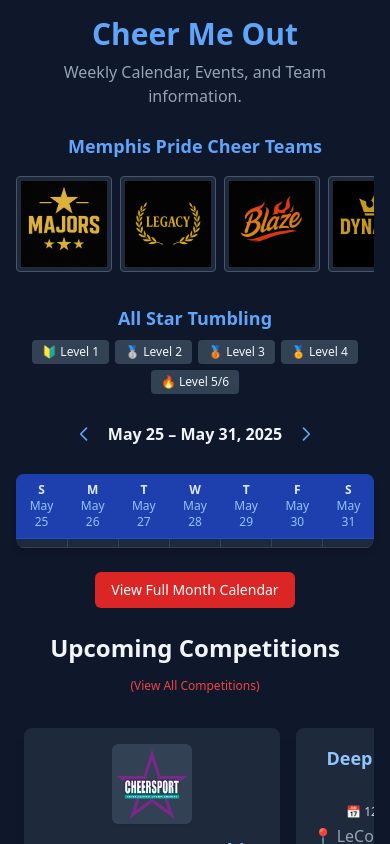
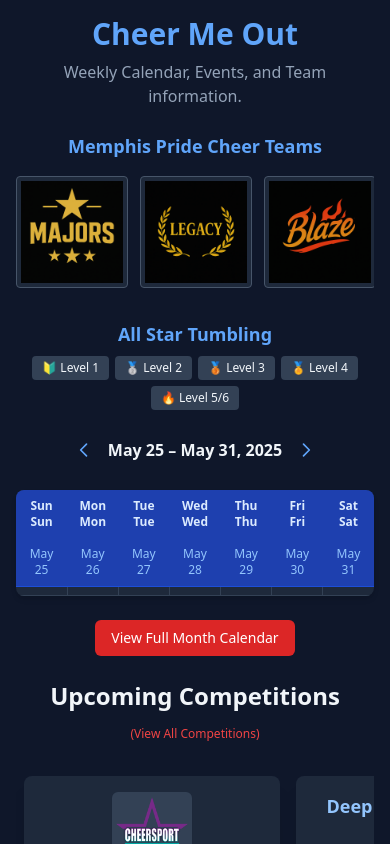
Before and after one commit to NoahKyoot/Cheer-me-out, a React (Vite) app: page / in a window 390 px wide. Shown: the top 844 px of the page. Built offline with nearby package versions, Linux system fonts and the light colour scheme.

Commit message:
Update HomePage.jsx
Change width of weekly calendar

```diff
--- a/src/HomePage.jsx
+++ b/src/HomePage.jsx
@@ -1,12 +1,11 @@
 import React, { useState, useEffect } from 'react';
 import { Link, useNavigate } from 'react-router-dom';
-import { addDays, format, startOfWeek, parse, isFuture, compareAsc } from 'date-fns';
+import { addDays, format, startOfWeek, parse, isFuture, compareAsc, endOfDay } from 'date-fns'; // Added endOfDay for clarity if needed, though not used directly in weekEnd calc
 import { allCompetitions } from './data/competitionsData'; // Ensure this path is correct
 
 // Helper function to shorten time display
 const formatTimeShorter = (timeString) => {
-  if (!timeString || !timeString.includes(' – ')) return timeString; // Basic validation or fallback
-
+  if (!timeString || !timeString.includes(' – ')) return timeString;
   const parts = timeString.split(' – ');
   const startTimePart = parts[0].replace(':00', '').trim(); // "5 PM" or "10 AM"
   const endTimePart = parts[1].replace(':00', '').trim();   // "6 PM" or "11 AM"
@@ -23,11 +22,10 @@ const formatTimeShorter = (timeString) => {
     if (startPeriod === endPeriod) {
       return `${startHour}-${endHour}${endPeriod}`; // e.g., "5-6pm" or "10-11am"
     } else {
-      // Handles cases like "11 AM - 1 PM" -> "11am-1pm"
       return `${startHour}${startPeriod}-${endHour}${endPeriod}`;
     }
   }
-  return timeString; // Fallback to original if regex match fails
+  return timeString; // Fallback
 };
 
 export default function HomePage() {
@@ -95,30 +93,27 @@ export default function HomePage() {
   };
 
   return (
-    <main className="min-h-screen p-4 md:p-6 bg-slate-900 text-slate-200"> {/* Adjusted padding for small screens */}
-      <header className="text-center mb-6 md:mb-8"> {/* Adjusted margin for small screens */}
+    <main className="min-h-screen p-4 md:p-6 bg-slate-900 text-slate-200">
+      <header className="text-center mb-6 md:mb-8">
         <h1 className="text-3xl md:text-4xl font-bold text-blue-400 mb-2">Cheer Me Out</h1>
         <p className="text-md md:text-lg text-slate-400">Weekly Calendar, Events, and Team information.</p>
       </header>
 
-      <div className="max-w-7xl mx-auto space-y-6 md:space-y-8"> {/* Adjusted spacing */}
+      <div className="max-w-7xl mx-auto space-y-6 md:space-y-8">
 
-        {/* Button Filters Section */}
         <div className="space-y-6">
-          {/* Teams Filters */}
           <div className="text-center">
             <h3 className="text-lg md:text-xl font-semibold text-blue-400 mb-1">
               <Link to="/teams" className="hover:text-blue-300 hover:underline transition-colors duration-150 ease-in-out">
                 Memphis Pride Cheer Teams
               </Link>
             </h3>
-            <div className="flex items-center overflow-x-auto py-2 gap-2 sm:gap-3 md:flex-wrap md:justify-center md:overflow-x-visible md:gap-4 mt-2 md:mt-3">
+            <div className="flex items-center overflow-x-auto py-2 gap-3 sm:flex-wrap sm:justify-center sm:overflow-x-visible sm:gap-4 mt-2 md:mt-3">
               {teamPractice.map((teamInfo) => (
                 <button
                   key={teamInfo.team}
                   onClick={() => toggleTeam(teamInfo.team)}
-                  // Responsive sizing for team image buttons maintained
-                  className={`flex-shrink-0 rounded overflow-hidden w-24 h-24 sm:w-24 sm:h-24 border hover:shadow-lg focus:outline-none flex items-center justify-center p-1 transition-all duration-150 ease-in-out ${
+                  className={`flex-shrink-0 rounded overflow-hidden w-28 h-28 sm:w-24 sm:h-24 border hover:shadow-lg focus:outline-none flex items-center justify-center p-1 transition-all duration-150 ease-in-out ${
                     visibleTeams.has(teamInfo.team)
                       ? 'ring-4 ring-red-500 ring-inset bg-slate-700 border-red-500'
                       : 'bg-slate-800 border-slate-600 hover:border-red-500'
@@ -134,7 +129,7 @@ export default function HomePage() {
               ))}
             </div>
           </div>
-          {/* Tumbling Filters */}
+
           <div className="text-center">
             <h3 className="text-lg md:text-xl font-semibold text-blue-400 mb-2 md:mb-3">
               <Link to="/tumbling-levels" className="hover:text-blue-300 hover:underline transition-colors">
@@ -142,13 +137,13 @@ export default function HomePage() {
               </Link>
             </h3>
             <div className="flex items-center justify-center gap-2 sm:gap-3 md:gap-4">
-              <img src="/images/Levelup.png" alt="Level Up Logo" className="w-20 h-20 sm:w-24 sm:h-24 object-contain flex-shrink-0 hidden sm:block" /> {/* Hide on xs, show on sm+ */}
-              <div className="flex flex-wrap justify-center gap-1.5 sm:gap-2"> {/* Smaller gap for buttons */}
+              <img src="/images/Levelup.png" alt="Level Up Logo" className="w-20 h-20 sm:w-24 sm:h-24 object-contain flex-shrink-0 hidden sm:block" />
+              <div className="flex flex-wrap justify-center gap-1.5 sm:gap-2">
                 {Object.keys(levelIcons).map((lvl) => (
                   <button
                     key={lvl}
                     onClick={() => toggleLevel(lvl)}
-                    className={`px-2.5 py-1 sm:px-3 sm:py-1.5 rounded text-xs sm:text-sm transition-colors ${ /* Adjusted padding & font */
+                    className={`px-2.5 py-1 sm:px-3 sm:py-1.5 rounded text-xs sm:text-sm transition-colors ${
                       visibleLevels.has(lvl)
                         ? 'bg-red-600 text-white'
                         : 'bg-slate-700 text-slate-100 hover:bg-slate-600'
@@ -158,13 +153,12 @@ export default function HomePage() {
                   </button>
                 ))}
               </div>
-              <img src="/images/Levelup.png" alt="Level Up Logo" className="w-20 h-20 sm:w-24 sm:h-24 object-contain flex-shrink-0 hidden sm:block" /> {/* Hide on xs, show on sm+ */}
+              <img src="/images/Levelup.png" alt="Level Up Logo" className="w-20 h-20 sm:w-24 sm:h-24 object-contain flex-shrink-0 hidden sm:block" />
             </div>
           </div>
         </div>
 
-        {/* Week Navigation */}
-        <div className="flex items-center justify-center gap-2 sm:gap-3 md:gap-6 mb-3 md:mb-4">
+        <div className="flex items-center justify-center gap-2 sm:gap-3 md:gap-6">
           <button
             onClick={() => setWeekOffset(weekOffset - 1)}
             className="p-1.5 sm:p-2 rounded-full hover:bg-slate-700 focus:bg-slate-600 focus:outline-none transition-colors"
@@ -196,15 +190,14 @@ export default function HomePage() {
           </button>
         </div>
 
-        {/* Calendar Table */}
         <div className="overflow-x-auto bg-slate-800 rounded-lg shadow-md">
-            <table className="min-w-full border-collapse">
+            <table className="table-fixed w-full border-collapse"> {/* Applied table-fixed and w-full for responsive fixed columns */}
               <thead>
                 <tr className="bg-blue-800">
                   {daysOfWeek.map((day, idx) => (
-                    <th key={day} className="p-2 sm:p-3 text-center sm:text-left text-xs sm:text-sm font-semibold text-blue-100 border-b border-blue-700">
-                      <span className="hidden sm:inline">{day}</span>
-                      <span className="sm:hidden">{day.substring(0,1)}</span> {/* Abbreviate for xs screens */}
+                    <th key={day} className="w-1/7 sm:w-44 p-2 text-center align-top text-xs sm:text-sm font-semibold text-blue-100 border-b border-blue-700"> {/* Responsive width for TH */}
+                      <span className="block sm:inline">{day}</span>
+                      <span className="block sm:hidden text-xxs">{day.substring(0,3)}</span> {/* Abbreviate for xs screens */}
                       <br />
                       <span className="text-xxs sm:text-xs text-blue-300 font-normal">{getDateForDay(idx)}</span>
                     </th>
@@ -214,23 +207,23 @@ export default function HomePage() {
               <tbody>
                 <tr>
                   {daysOfWeek.map((day, dayIndex) => (
-                    <td key={day} className={`align-top p-1 sm:p-2 border border-slate-700 w-1/7 ${dayIndex === 0 ? 'border-l-0' : ''} ${dayIndex === daysOfWeek.length - 1 ? 'border-r-0' : ''}`}>
-                      <ul className="space-y-1.5 sm:space-y-2">
+                    <td key={day} className={`align-top p-1 sm:p-1.5 border border-slate-700 ${dayIndex === 0 ? 'border-l-0' : ''} ${dayIndex === daysOfWeek.length - 1 ? 'border-r-0' : ''}`}>
+                      <ul className="space-y-1 sm:space-y-1.5">
                         {visibleLevels.size > 0 && tumblingSchedule.some((entry) => entry.day === day && visibleLevels.has(entry.level)) && (
-                          <li className="bg-slate-700 shadow-sm p-1 sm:p-1.5 rounded"> {/* Adjusted padding */}
+                          <li className="bg-slate-700 shadow-sm p-1 sm:p-1.5 rounded">
                             <p className="text-blue-300 font-semibold text-xs sm:text-sm mb-0.5">All Star Tumbling</p>
                             {tumblingSchedule.filter((entry) => entry.day === day && visibleLevels.has(entry.level)).map((entry, idx) => (
-                              <div key={`tum-${idx}-${day}`} className="text-xxs sm:text-xs text-slate-300 leading-tight"> {/* Adjusted font size & leading */}
+                              <div key={`tum-${idx}-${day}`} className="text-[10px] sm:text-xs text-slate-300 leading-tight"> {/* Adjusted font size */}
                                 {levelIcons[entry.level]} {entry.level}: {formatTimeShorter(entry.time)}
                               </div>
                             ))}
                           </li>
                         )}
                         {visibleTeams.size > 0 && teamPractice.some((entry) => entry.days.includes(day) && visibleTeams.has(entry.team)) && (
-                          <li className="bg-slate-700 shadow-sm p-1 sm:p-1.5 rounded"> {/* Adjusted padding */}
+                          <li className="bg-slate-700 shadow-sm p-1 sm:p-1.5 rounded">
                             <p className="text-blue-300 font-semibold text-xs sm:text-sm mb-0.5">Team Practices</p>
                             {teamPractice.filter((entry) => entry.days.includes(day) && visibleTeams.has(entry.team)).map((entry, idx) => (
-                              <div key={`team-${idx}-${day}`} className="text-xxs sm:text-xs text-slate-300 leading-tight"> {/* Adjusted font size & leading */}
+                              <div key={`team-${idx}-${day}`} className="text-[10px] sm:text-xs text-slate-300 leading-tight"> {/* Adjusted font size */}
                                 {teamIcons[entry.team] && <span className="mr-0.5 sm:mr-1">{teamIcons[entry.team]}</span>}
                                 {entry.team}: {formatTimeShorter('6:00 PM – 8:00 PM')}
                               </div>
@@ -245,7 +238,6 @@ export default function HomePage() {
             </table>
         </div>
 
-        {/* "View Full Month Calendar" Button */}
         <div className="text-center">
           <button
             onClick={handleShowMonth}
@@ -255,9 +247,7 @@ export default function HomePage() {
           </button>
         </div>
 
-        {/* Upcoming Competitions Section */}
         <section>
-           {/* ... Upcoming competitions display ... */}
           <div className="text-center mb-6">
             <h2 className="text-2xl md:text-3xl font-bold text-slate-100 mb-2">Upcoming Competitions</h2>
             <Link to="/competitions" className="text-xs sm:text-sm text-red-500 hover:text-red-400 hover:underline transition-colors">
```
